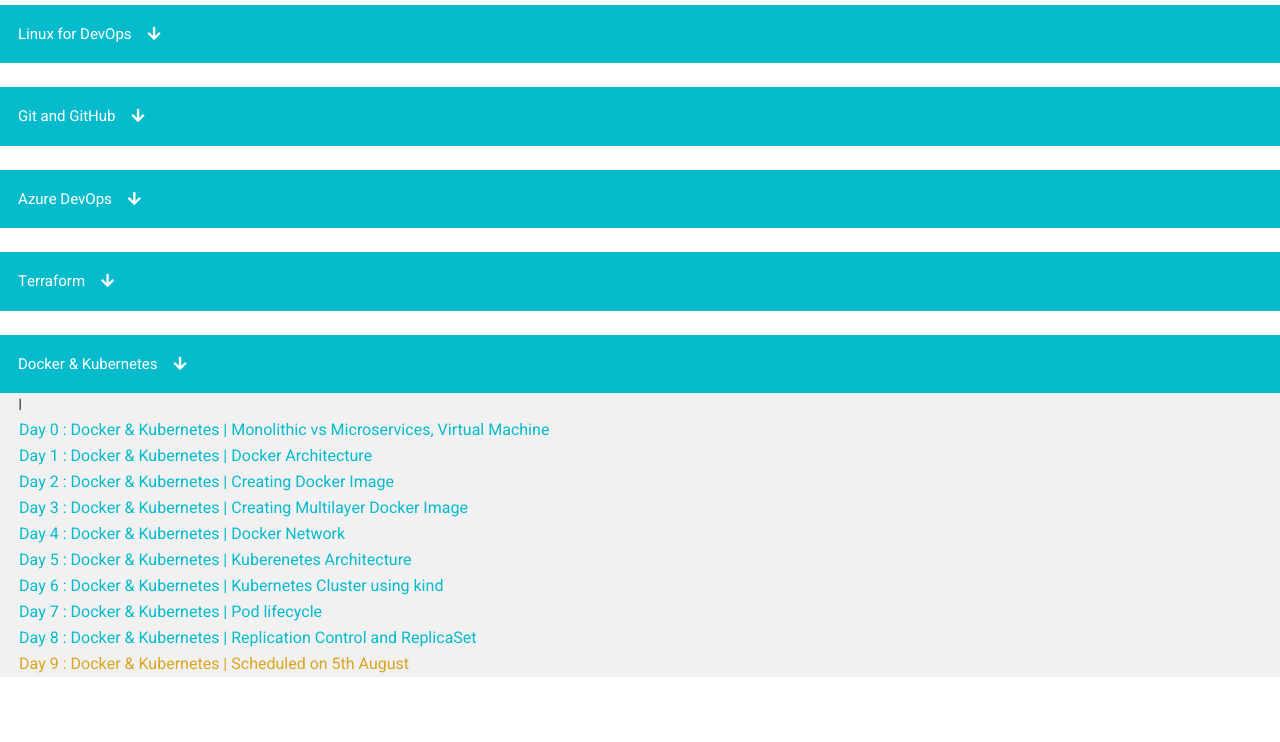
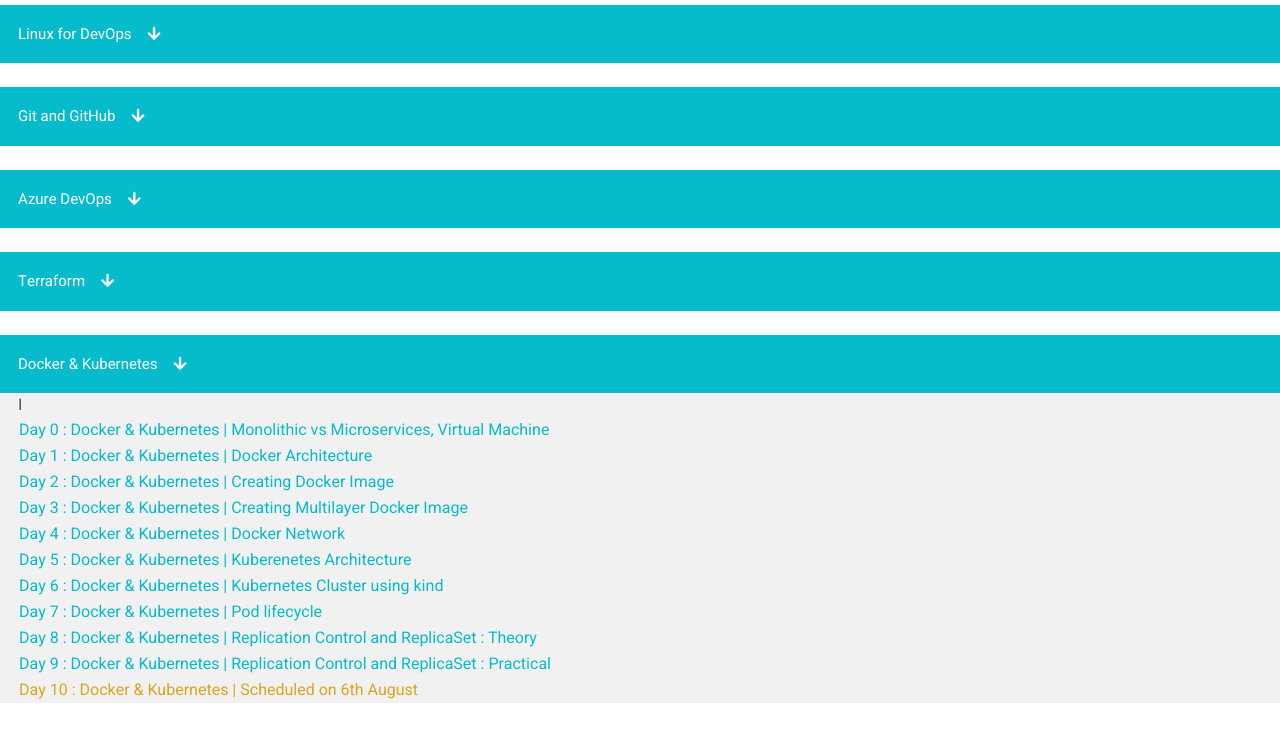
Before and after one commit to enroll2upskill/enroll2upskill.github.io, a plain HTML site: page Recordings.html in a window 1280 px wide. Both pictures are taken after a click on the button "Docker & Kubernetes". Shown: the part 975-1717 px from the top of the page. Drawn offline with nearby package versions, Linux system fonts and the light colour scheme.

Commit message:
Added Day 9

```diff
--- a/Recordings.html
+++ b/Recordings.html
@@ -236,8 +236,9 @@
      <tr><td> <a  href="https://youtu.be/xe2baj-gcPw" target="_blank" rel="noopener noreferrer" > Day 5 : Docker & Kubernetes | Kuberenetes Architecture </a></td></tr>
      <tr><td> <a  href="https://youtu.be/wblgrAiHmA4" target="_blank" rel="noopener noreferrer" > Day 6 : Docker & Kubernetes | Kubernetes Cluster using kind </a></td></tr>
      <tr><td> <a  href="https://youtu.be/tw8uHH-LkoU" target="_blank" rel="noopener noreferrer" > Day 7 : Docker & Kubernetes | Pod lifecycle </a></td></tr>
-     <tr><td> <a  href="https://youtu.be/gZyPJ-zJMDk" target="_blank" rel="noopener noreferrer" > Day 8 : Docker & Kubernetes | Replication Control and ReplicaSet </a></td></tr>
-     <tr><td> <a  href="" target="_blank" rel="noopener noreferrer" style="color: goldenrod;" > Day 9 : Docker & Kubernetes | Scheduled on 5th August </a></td></tr>
+     <tr><td> <a  href="https://youtu.be/gZyPJ-zJMDk" target="_blank" rel="noopener noreferrer" > Day 8 : Docker & Kubernetes | Replication Control and ReplicaSet : Theory </a></td></tr>
+     <tr><td> <a  href="https://youtu.be/ZEEecUVxoIk" target="_blank" rel="noopener noreferrer" > Day 9 : Docker & Kubernetes | Replication Control and ReplicaSet  : Practical</a></td></tr>
+     <tr><td> <a  href="" target="_blank" rel="noopener noreferrer" style="color: goldenrod;" > Day 10 : Docker & Kubernetes | Scheduled on 6th August </a></td></tr>
 </table>
   </div>
   <br> <br>
```
